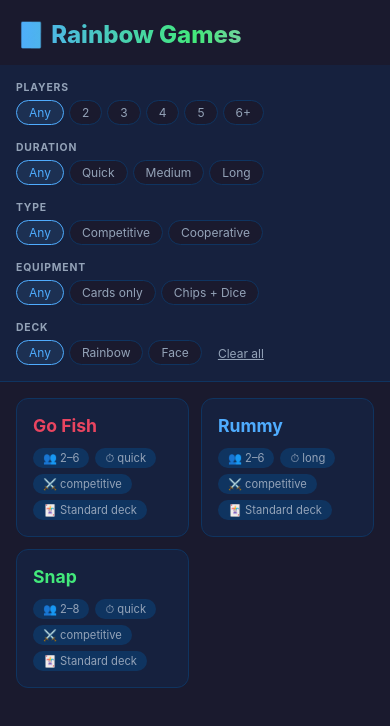
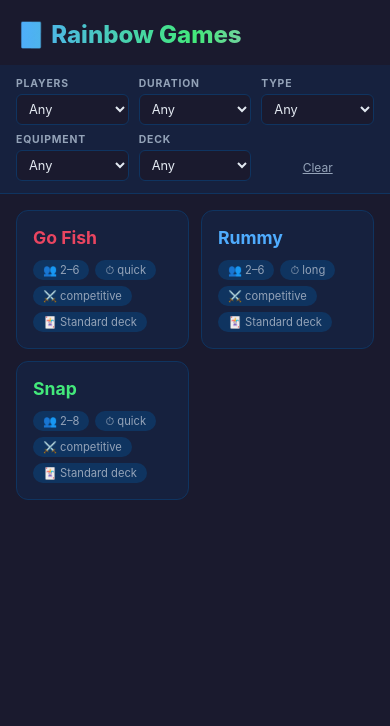
Before and after one commit to kjnckelly/rainbow-games, a Vue app: page /#/ in a window 390 px wide. Shown: the top 726 px of the page. Built offline with nearby package versions, Linux system fonts and the light colour scheme.

Commit message:
feat: replace filter chips with compact dropdowns for mobile

```diff
--- a/src/components/FilterBar.vue
+++ b/src/components/FilterBar.vue
@@ -1,134 +1,117 @@
 <template>
   <div class="filter-bar">
     <div class="filter-group">
-      <span class="filter-label">Players</span>
-      <div class="chips">
-        <button
-          v-for="opt in PLAYER_OPTIONS"
-          :key="String(opt.value)"
-          class="chip"
-          :class="{ active: filters.players === opt.value }"
-          @click="emit('filter-change', 'players', opt.value)"
-        >{{ opt.label }}</button>
-      </div>
+      <label class="filter-label" for="f-players">Players</label>
+      <select id="f-players" class="filter-select" :class="{ active: filters.players !== null }" :value="playersStr" @change="onPlayers">
+        <option value="">Any</option>
+        <option value="2">2</option>
+        <option value="3">3</option>
+        <option value="4">4</option>
+        <option value="5">5</option>
+        <option value="6">6+</option>
+      </select>
     </div>
 
     <div class="filter-group">
-      <span class="filter-label">Duration</span>
-      <div class="chips">
-        <button
-          v-for="opt in DURATION_OPTIONS"
-          :key="String(opt.value)"
-          class="chip"
-          :class="{ active: filters.duration === opt.value }"
-          @click="emit('filter-change', 'duration', opt.value)"
-        >{{ opt.label }}</button>
-      </div>
+      <label class="filter-label" for="f-duration">Duration</label>
+      <select id="f-duration" class="filter-select" :class="{ active: filters.duration !== null }" :value="filters.duration ?? ''" @change="onDuration">
+        <option value="">Any</option>
+        <option value="quick">Quick</option>
+        <option value="medium">Medium</option>
+        <option value="long">Long</option>
+      </select>
     </div>
 
     <div class="filter-group">
-      <span class="filter-label">Type</span>
-      <div class="chips">
-        <button
-          v-for="opt in CATEGORY_OPTIONS"
-          :key="String(opt.value)"
-          class="chip"
-          :class="{ active: filters.category === opt.value }"
-          @click="emit('filter-change', 'category', opt.value)"
-        >{{ opt.label }}</button>
-      </div>
+      <label class="filter-label" for="f-type">Type</label>
+      <select id="f-type" class="filter-select" :class="{ active: filters.category !== null }" :value="filters.category ?? ''" @change="onCategory">
+        <option value="">Any</option>
+        <option value="competitive">Competitive</option>
+        <option value="cooperative">Cooperative</option>
+      </select>
     </div>
 
     <div class="filter-group">
-      <span class="filter-label">Equipment</span>
-      <div class="chips">
-        <button
-          v-for="opt in EQUIPMENT_OPTIONS"
-          :key="String(opt.value)"
-          class="chip"
-          :class="{ active: filters.equipment === opt.value }"
-          @click="emit('filter-change', 'equipment', opt.value)"
-        >{{ opt.label }}</button>
-      </div>
+      <label class="filter-label" for="f-equipment">Equipment</label>
+      <select id="f-equipment" class="filter-select" :class="{ active: filters.equipment !== null }" :value="equipmentStr" @change="onEquipment">
+        <option value="">Any</option>
+        <option value="false">Cards only</option>
+        <option value="true">Chips + Dice</option>
+      </select>
     </div>
 
     <div class="filter-group">
-      <span class="filter-label">Deck</span>
-      <div class="chips">
-        <button
-          v-for="opt in DECK_OPTIONS"
-          :key="String(opt.value)"
-          class="chip"
-          :class="{ active: filters.deck === opt.value }"
-          @click="emit('filter-change', 'deck', opt.value)"
-        >{{ opt.label }}</button>
-      </div>
+      <label class="filter-label" for="f-deck">Deck</label>
+      <select id="f-deck" class="filter-select" :class="{ active: filters.deck !== null }" :value="filters.deck ?? ''" @change="onDeck">
+        <option value="">Any</option>
+        <option value="rainbow">Rainbow</option>
+        <option value="face">Face</option>
+      </select>
     </div>
 
-    <button class="clear-btn" @click="emit('clear')">Clear all</button>
+    <button class="clear-btn" @click="emit('clear')">Clear</button>
   </div>
 </template>
 
 <script setup lang="ts">
+import { computed } from 'vue'
 import type { FilterState } from '../types/game'
 
-const PLAYER_OPTIONS = [
-  { label: 'Any', value: null },
-  { label: '2', value: 2 },
-  { label: '3', value: 3 },
-  { label: '4', value: 4 },
-  { label: '5', value: 5 },
-  { label: '6+', value: 6 },
-] as const
-
-const DURATION_OPTIONS = [
-  { label: 'Any', value: null },
-  { label: 'Quick', value: 'quick' },
-  { label: 'Medium', value: 'medium' },
-  { label: 'Long', value: 'long' },
-] as const
-
-const CATEGORY_OPTIONS = [
-  { label: 'Any', value: null },
-  { label: 'Competitive', value: 'competitive' },
-  { label: 'Cooperative', value: 'cooperative' },
-] as const
-
-const EQUIPMENT_OPTIONS = [
-  { label: 'Any', value: null },
-  { label: 'Cards only', value: false },
-  { label: 'Chips + Dice', value: true },
-] as const
-
-const DECK_OPTIONS = [
-  { label: 'Any', value: null },
-  { label: 'Rainbow', value: 'rainbow' },
-  { label: 'Face', value: 'face' },
-] as const
-
-defineProps<{ filters: FilterState }>()
+const props = defineProps<{ filters: FilterState }>()
 
 const emit = defineEmits<{
   'filter-change': [key: keyof FilterState, value: FilterState[keyof FilterState]]
   'clear': []
 }>()
+
+const playersStr = computed(() => props.filters.players === null ? '' : String(props.filters.players))
+const equipmentStr = computed(() => props.filters.equipment === null ? '' : String(props.filters.equipment))
+
+function val(e: Event) {
+  return (e.target as HTMLSelectElement).value
+}
+
+function onPlayers(e: Event) {
+  const v = val(e)
+  emit('filter-change', 'players', v === '' ? null : Number(v) as FilterState['players'])
+}
+
+function onDuration(e: Event) {
+  const v = val(e)
+  emit('filter-change', 'duration', v === '' ? null : v as FilterState['duration'])
+}
+
+function onCategory(e: Event) {
+  const v = val(e)
+  emit('filter-change', 'category', v === '' ? null : v as FilterState['category'])
+}
+
+function onEquipment(e: Event) {
+  const v = val(e)
+  emit('filter-change', 'equipment', v === '' ? null : v === 'true')
+}
+
+function onDeck(e: Event) {
+  const v = val(e)
+  emit('filter-change', 'deck', v === '' ? null : v as FilterState['deck'])
+}
 </script>
 
 <style scoped>
 .filter-bar {
-  display: flex;
-  flex-wrap: wrap;
-  gap: 16px;
-  padding: 16px;
+  display: grid;
+  grid-template-columns: repeat(auto-fill, minmax(110px, 1fr));
+  gap: 8px 10px;
+  padding: 12px 16px;
   background: var(--bg-card);
   border-bottom: 1px solid var(--border-card);
-  align-items: flex-start;
+  align-items: end;
 }
 
 .filter-group {
   display: flex;
   flex-direction: column;
-  gap: 6px;
+  gap: 4px;
 }
 
 .filter-label {
@@ -139,41 +122,35 @@ const emit = defineEmits<{
   color: var(--text-secondary);
 }
 
-.chips {
-  display: flex;
-  gap: 5px;
-  flex-wrap: wrap;
+.filter-select {
+  background: var(--bg-primary);
+  border: 1px solid var(--border-card);
+  border-radius: 6px;
+  padding: 6px 8px;
+  font-size: 0.8rem;
+  color: var(--text-primary);
+  font-family: inherit;
+  cursor: pointer;
+  width: 100%;
+  transition: border-color 0.15s;
 }
 
-.chip {
-  background: var(--bg-primary);
-  border: 1px solid var(--border-card);
-  border-radius: 20px;
-  padding: 4px 12px;
-  font-size: 0.75rem;
-  color: var(--text-secondary);
-  transition: border-color 0.15s, color 0.15s;
+.filter-select:focus {
+  outline: none;
+  border-color: var(--neon-2);
 }
 
-.chip:hover {
-  border-color: var(--text-secondary);
-  color: var(--text-primary);
-}
-
-.chip.active {
+.filter-select.active {
   border-color: var(--neon-2);
   color: var(--neon-2);
-  background: rgba(79, 172, 254, 0.1);
 }
 
 .clear-btn {
-  background: none;
-  border: none;
+  align-self: end;
   color: var(--text-secondary);
   font-size: 0.75rem;
   text-decoration: underline;
-  align-self: flex-end;
-  padding: 4px 0;
+  padding: 6px 0;
   transition: color 0.15s;
 }
 
```
Also changed, not shown: 1 other file (tests, documents, lock files or other folders).
